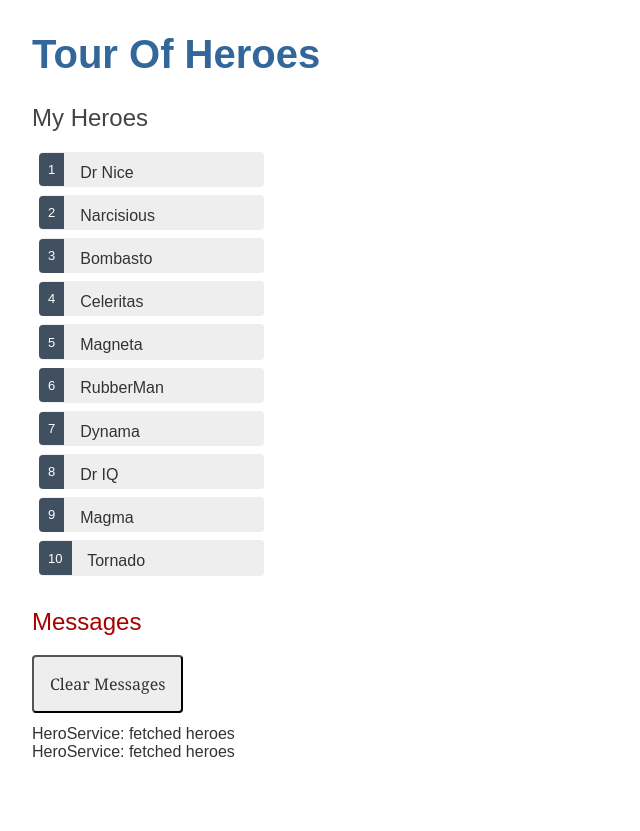
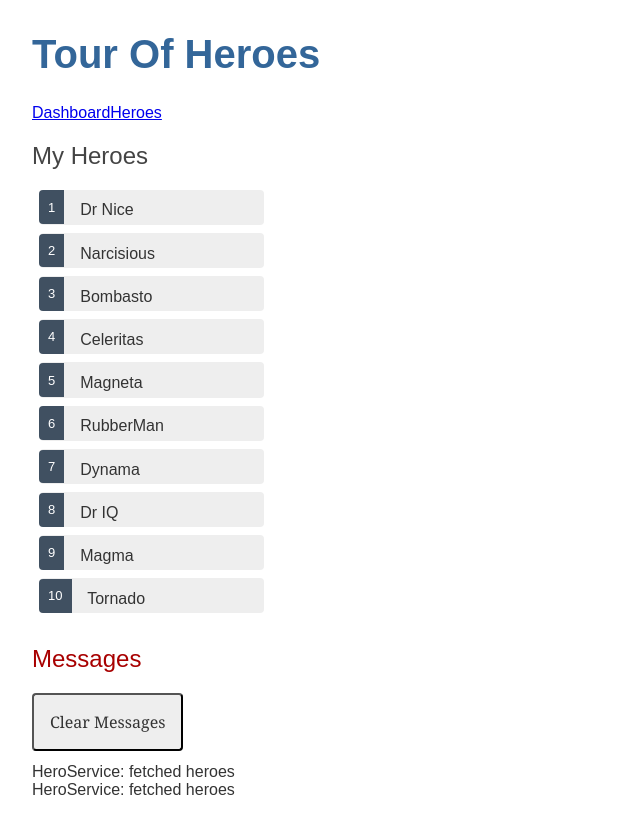
Before and after one commit to ksfallon/angular-tour-of-heroes, an Angular app: page /heroes in a window 1280 px wide. Before the commit this address led to /. Shown: the whole page, without its empty margins (0-640 px from the left). Before the commit the page ends 800 px from the top, so only its background shows below. Built offline with nearby package versions, Linux system fonts and the light colour scheme.

Commit message:
adding in nav bar, dashboard, and not updating so heroDetails can show in multiple places

```diff
--- a/src/app/app-routing.module.ts
+++ b/src/app/app-routing.module.ts
@@ -1,10 +1,25 @@
 import { NgModule } from '@angular/core';
-import { RouterModule, Routes } from '@angular/router';
+import { Router, RouterModule, Routes } from '@angular/router'; // imports these so the application can have routing functionality.
+import { HeroesComponent } from './heroes/heroes.component'; // will give the Router somewhere to go once routes are configured.
+import { DashboardComponent } from './dashboard/dashboard.component'
+import { HeroDetailComponent } from './hero-detail/hero-detail.component'
 
-const routes: Routes = [];
+// this is our routes array, since we imported HeroesComponent we can create a route for it
+const routes: Routes = [
+  { path: 'heroes', component: HeroesComponent },
+  { path: 'dashboard', component: DashboardComponent},
+  { path: 'detail/:id', component: HeroDetailComponent}, //the colon (:) in the path indicates that :id is a placeholder for a specific hero id. this is a parameterized route to the routes array that matches the path pattern to the hero detail view
+  { path: '', redirectTo: '/dashboard', pathMatch: 'full'} // the route directs a URL that fully maatches the empty path to the route whose path is '/dashboard'
+];
 
 @NgModule({
-  imports: [RouterModule.forRoot(routes)],
-  exports: [RouterModule]
+  imports: [RouterModule.forRoot(routes)], // you configure the router at the application's root level.the forRoot method supplies the service providers and directives needed for routing, and performs the intial navigation based on the current browser URL.
+  exports: [RouterModule] // it is exported so its available throughout the application
 })
 export class AppRoutingModule { }
+
+// Routes tell the router which view to display when a user clicks a link or pastes a URL into the browser address bar.
+// Angular Routes have two properties:
+// - path: a string that matches the URL in the browser address bar.
+// - component: the component that the router should create when navigating to this route
+//  This tells the router to math that URL to 'path: heroes' and display the 'HeroesComponent' when the URL is something like 'localhost:4200/heroes'
--- a/src/app/app.component.html
+++ b/src/app/app.component.html
@@ -1,3 +1,11 @@
 <h1>{{title}}</h1>
-<app-heroes></app-heroes>
+<nav>
+  <a routerLink="/dashboard">Dashboard</a>
+  <a routerLink="/heroes">Heroes</a>
+</nav>
+<router-outlet></router-outlet>
 <app-messages></app-messages>
+
+<!-- replaced app-heroes with router outlet on line 2
+because the application will only display the HeroesComponent when the user navigates to it.
+the router outlet tells the router where to display routed views-->
--- /dev/null
+++ b/src/app/dashboard/dashboard.component.css
@@ -0,0 +1,50 @@
+/* DashboardComponent's private CSS styles */
+
+h2 {
+  text-align: center;
+}
+
+.heroes-menu {
+  padding: 0;
+  margin: auto;
+  max-width: 1000px;
+
+  /* flexbox */
+  display: flex;
+  flex-direction: row;
+  flex-wrap: wrap;
+  justify-content: space-around;
+  align-content: flex-start;
+  align-items: flex-start;
+}
+
+a {
+  background-color: #3f525c;
+  border-radius: 2px;
+  padding: 1rem;
+  font-size: 1.2rem;
+  text-decoration: none;
+  display: inline-block;
+  color: #fff;
+  text-align: center;
+  width: 100%;
+  min-width: 70px;
+  margin: .5rem auto;
+  box-sizing: border-box;
+
+  /* flexbox */
+  order: 0;
+  flex: 0 1 auto;
+  align-self: auto;
+}
+
+@media (min-width: 600px) {
+  a {
+    width: 18%;
+    box-sizing: content-box;
+  }
+}
+
+a:hover {
+  background-color: #000;
+}
--- /dev/null
+++ b/src/app/dashboard/dashboard.component.html
@@ -0,0 +1,10 @@
+<h2>Top Heroes</h2>
+<div class="heroes-menu">
+  <a *ngFor="let hero of heroes"
+      router-link='/detail/{{hero.id}}'>
+    {{hero.name}}
+  </a>
+</div>
+<!-- the *ngFor repeater creates s many links are in the component's heroes array
+  the links are styled as colored blocks in dashboard.component.css
+  Also using the ngFor will put each hero.id into each route'-->
--- /dev/null
+++ b/src/app/dashboard/dashboard.component.ts
@@ -0,0 +1,30 @@
+import { Component, OnInit } from '@angular/core';
+import { Hero } from '../hero';
+import { HeroService } from '../hero.service';
+
+@Component({
+  selector: 'app-dashboard',
+  templateUrl: './dashboard.component.html',
+  styleUrls: ['./dashboard.component.css']
+})
+export class DashboardComponent implements OnInit {
+  heroes: Hero [] = [];
+
+  constructor(private heroService: HeroService) { }
+
+  ngOnInit() {
+    this.getHeroes();
+  }
+
+  getHeroes(): void {
+    this.heroService.getHeroes()
+      .subscribe(heroes => this.heroes = heroes.slice(1,5));
+  }
+
+}
+
+// the class here is very similar to HeroesComponent class
+// line 11 - defines a 'heroes' array property - Hero [] comes from the hero.ts which is essentially the model for heroes
+// line 13 - the constructor calls for Angular to inject the HeroService into a private heroService property.
+// line 15 - the ngOnInit method calls the getHeroes function.
+// **but here the getHeroes function only returns the sliced list of heroes at positions 1 and 5 so onlu 4 of the Top Heroes (2nd,3rd, 4th, 5th) are displayed in the return
--- a/src/app/heroes/heroes.component.html
+++ b/src/app/heroes/heroes.component.html
@@ -8,7 +8,7 @@
   </li>
 </ul>
 
-<app-hero-detail [hero]="selectedHero"></app-hero-detail>
+<!-- <app-hero-detail [hero]="selectedHero"></app-hero-detail> -->
 <!-- This Binds the HeroesComponent.selectedHero to the element's hero property - why we use hero instead of selectedHero in hero-detail.component.html -->
 <!-- [hero]="selectedHero" is an Angular property binding -->
 
```
Also changed, not shown: src/app/app.module.ts (+9 -2 lines), 1 other file (tests, documents, lock files or other folders).
